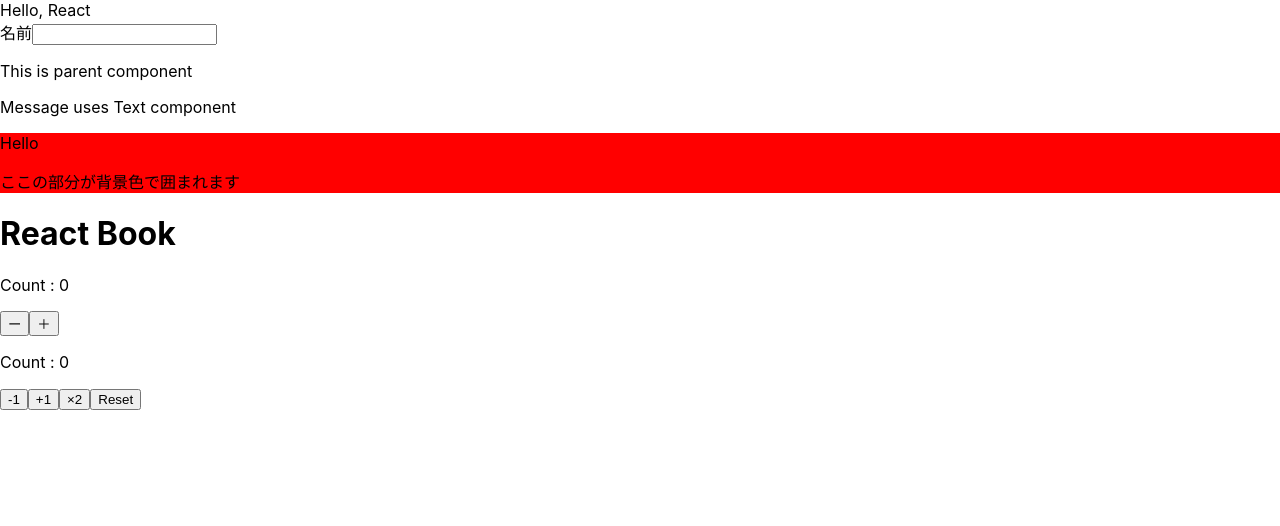
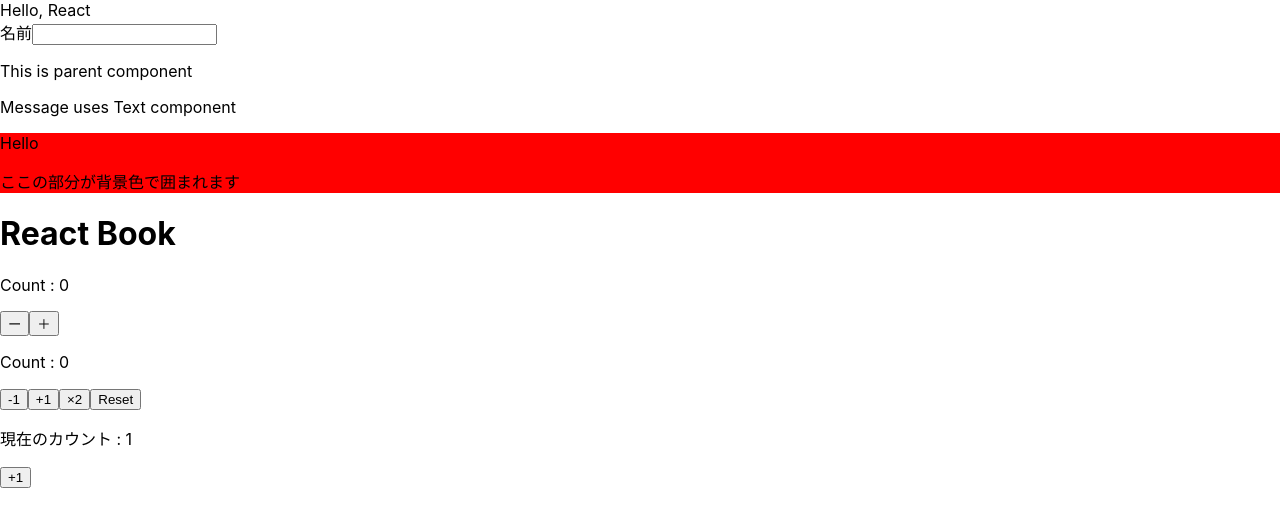
Before and after one commit to RiRyCasals/react-sample, a React (Create React App) app: page / in a window 1280 px wide. Shown: the top 526 px of the page. Built offline with nearby package versions, Linux system fonts and the light colour scheme.

Commit message:
p95まで終了

```diff
--- /dev/null
+++ b/src/components/Parent.tsx
@@ -0,0 +1,48 @@
+import { memo, useState } from "react";
+
+type FizzProps = {
+    isFizz: boolean
+}
+
+const Fizz = (props: FizzProps) => {
+    const { isFizz } = props
+    console.log(`Fizzが再描画されました，isFizz=${isFizz}`)
+    return (
+        <span>
+            { isFizz ? 'Fizz' : '' }
+        </span>
+    )
+}
+
+type BuzzProps = {
+    isBuzz: boolean
+}
+
+const Buzz = memo<BuzzProps>((props) => {
+    const { isBuzz } = props
+    console.log(`Buzzが再描画されました，isBuzz=${isBuzz}`)
+    return (
+        <span>
+            { isBuzz ? 'Buzz' : ''}
+        </span>
+    )
+})
+
+const Parent = () => {
+    const [count, setCount] = useState(1)
+    const isFizz = count % 3 === 0
+    const isBuzz = count % 5 === 0
+    console.log(`Parentが再描画されました，count=${count}`)
+    return (
+        <div>
+            <p>{`現在のカウント : ${count}`}</p>
+            <button onClick={() => setCount((c) => c+1)}>+1</button>
+            <p>
+                <Fizz isFizz={isFizz}/>
+                <Buzz isBuzz={isBuzz}/>
+            </p>
+        </div>
+    )
+}
+
+export default Parent
--- a/src/index.tsx
+++ b/src/index.tsx
@@ -9,6 +9,7 @@ import Parent from './components/ContainerSample';
 import Page from './components/ContextSample';
 import StateCounter from './components/UseStateSample';
 import ReducerCounter from './components/UseReducerSample';
+import MemoFizzBuzz from './components/Parent'
 
 const root = ReactDOM.createRoot(
   document.getElementById('root') as HTMLElement
@@ -22,6 +23,7 @@ root.render(
     <Page/>
     <StateCounter initialValue={0}/>
     <ReducerCounter initialValue={0}/>
+    <MemoFizzBuzz/>
   </React.StrictMode>
 );
 
```
